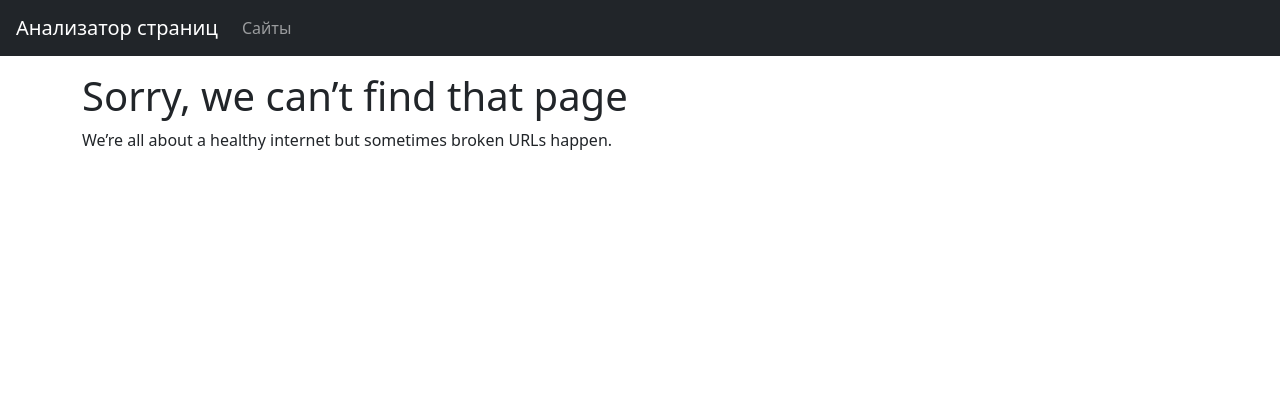
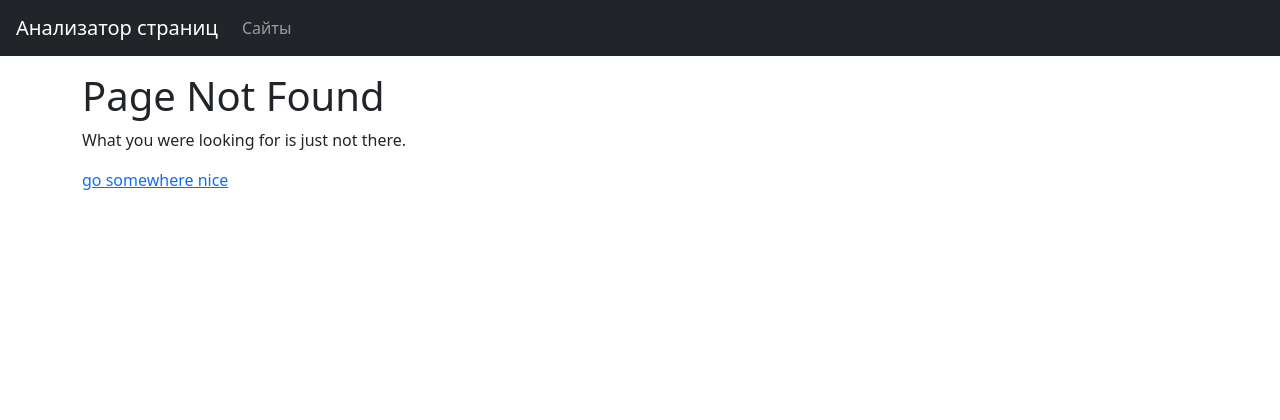
Before and after one commit to ivekhov/python-project-83, a Flask app: template page_analyzer/templates/404.html in a window 1280 px wide. Shown: the top 420 px of the page. Run offline with Flask 3, Linux system fonts and the light colour scheme; the template is opened without the code that fills it, so the values that code supplies are empty; some libraries are stand-ins or nearby versions.

Commit message:
add error handlers custom

```diff
--- a/page_analyzer/app.py
+++ b/page_analyzer/app.py
@@ -29,7 +29,6 @@ app = Flask(__name__)
 app.config['SECRET_KEY'] = os.getenv('SECRET_KEY')
 app.config['DATABASE_URL'] = os.getenv('DATABASE_URL')
 
-
 repo = UrlRepository(app.config['DATABASE_URL'])
 
 
@@ -38,9 +37,10 @@ def close_db_connection(exception):
     repo.close_connection(exception)
 
 
-@app.errorhandler(404)
-def page_not_found(e):
-    return render_template('404.html'), 404
+@app.errorhandler(400)
+def url_id_not_found(e):
+    flash('Произошла ошибка при проверке', 'danger')
+    return redirect(url_for('index'))
 
 
 @app.errorhandler(500)
@@ -77,38 +77,27 @@ def urls_get() -> Union[Response, str]:
                 url=url_raw
             )
             return response, 422
+        result = repo.find_id(url)
+        if result:
+            flash('Страница уже существует', 'info')
+            url_id = result.get('id')
+            return redirect(url_for('url_get', id=url_id))
+        repo.save_url(url)
+        flash('Страница успешно добавлена', 'success')
 
-        # ToDo: try-except into handlers
-        try:
-            result = repo.find_id(url)
-            if result:
-                flash('Страница уже существует', 'info')
-                url_id = result.get('id')
-                return redirect(url_for('url_get', id=url_id))
-            repo.save_url(url)
-            flash('Страница успешно добавлена', 'success')
-
-            url_id = repo.find_id(url).get('id')
-            return redirect(url_for('url_get', id=url_id))
-
-        except Exception as e:
-            logging.error(f"Error adding URL to database: {e}")
-            flash('Произошла ошибка при проверке', 'danger')
-            return redirect(url_for('index'))
+        url_id = repo.find_id(url).get('id')
+        if url_id is None:
+            abort(400)
+        return redirect(url_for('url_get', id=url_id))
 
     if request.method == 'GET':
-
-        # ToDo: try-except into handlers
-        try:
-            urls = repo.get_content()
-            return render_template(
-                'list.html',
-                urls=urls,
-            )
-        except Exception as e:
-            logging.error(f"Error getting URLs from database: {e}")
-            flash('Произошла ошибка при проверке', 'danger')
-            return redirect(url_for('index'))
+        urls = repo.get_content()
+        if urls is None:
+            abort(400)
+        return render_template(
+            'list.html',
+            urls=urls,
+        )
 
 
 @app.route('/urls/<int:id>')
@@ -167,4 +156,5 @@ def checks_post(id: int) -> Response:
 
 
 if __name__ == "__main__":
+    app.register_error_handler(500, internal_server_error)
     app.run()
--- a/page_analyzer/templates/404.html
+++ b/page_analyzer/templates/404.html
@@ -2,7 +2,8 @@
 
 {% block content %}
 
-<h1>Sorry, we can’t find that page</h1>
-<p>We’re all about a healthy internet but sometimes broken URLs happen.</p>
+<h1>Page Not Found</h1>
+<p>What you were looking for is just not there.
+<p><a href="{{ url_for('index') }}">go somewhere nice</a>
 
 {% endblock %}
--- a/pyproject.toml
+++ b/pyproject.toml
@@ -1,6 +1,6 @@
 [tool.poetry]
 name = "hexlet-code"
-version = "0.1.5"
+version = "0.1.6"
 description = ""
 authors = ["Ivan Vekhov <ivekhov@gmail.com>"]
 readme = "README.md"
```
